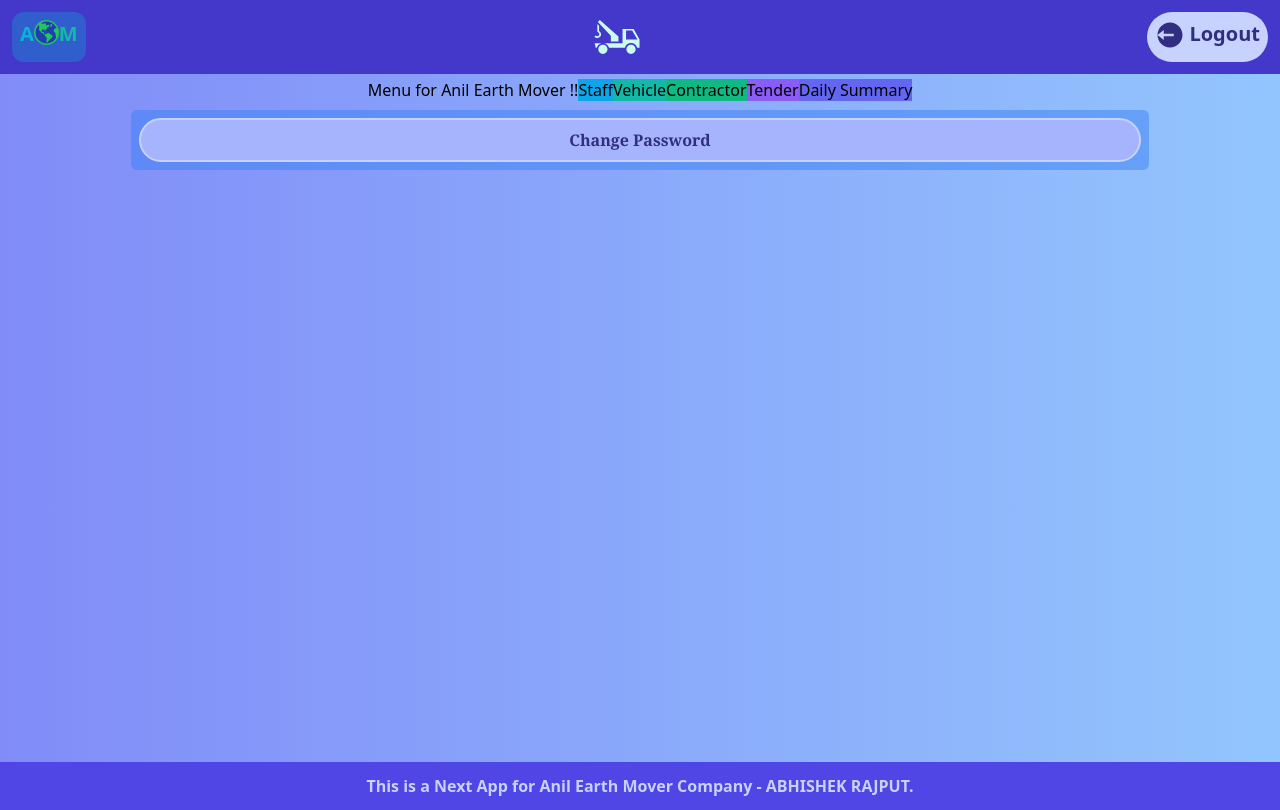
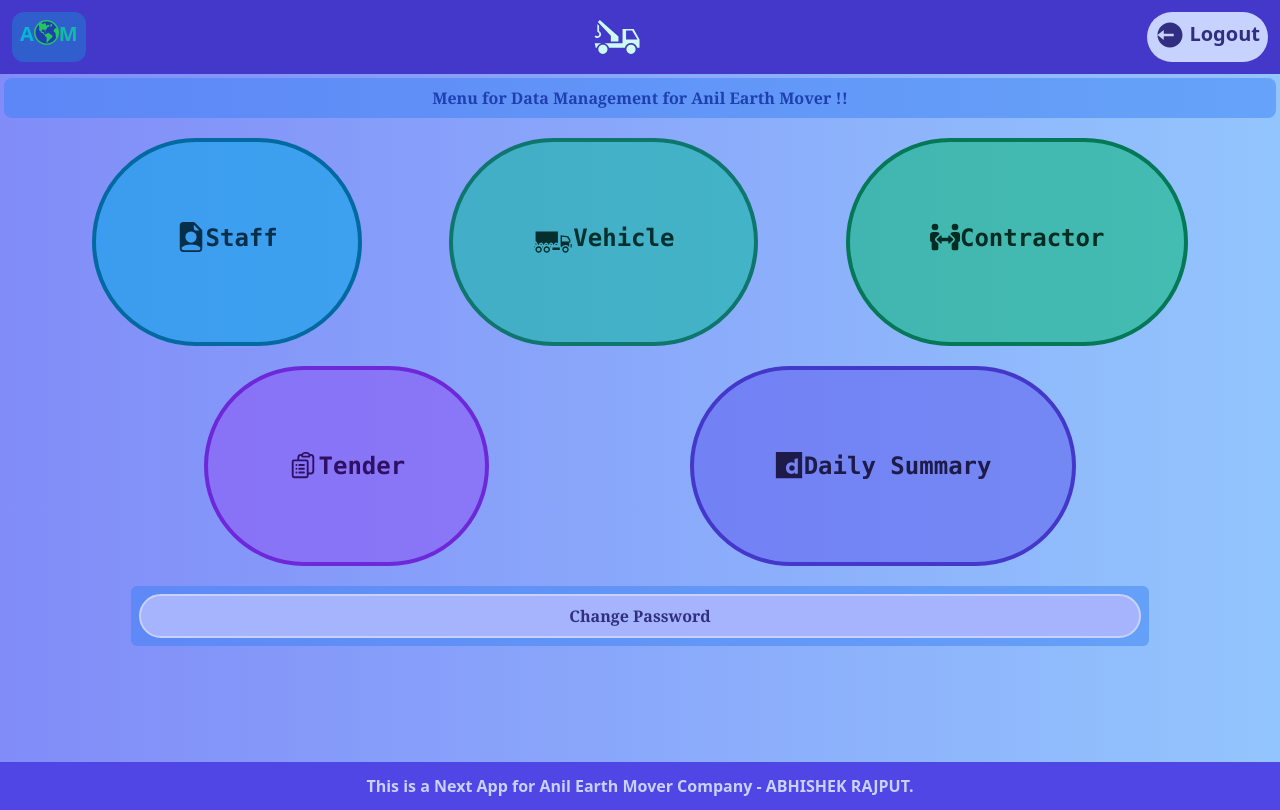
Before and after one commit to Abhi16082001/AEM-DManagement, a Next.js app: page /menu in a window 1280 px wide. Built offline with nearby package versions, Linux system fonts and the light colour scheme.

Commit message:
Styling Completed

```diff
--- a/app/menu/page.js
+++ b/app/menu/page.js
@@ -1,6 +1,11 @@
 "use client"
 import Link from "next/link"
 import { useState } from "react"
+import { BsFillFileEarmarkPersonFill } from "react-icons/bs";
+import { GiTruck } from "react-icons/gi";
+import { FaPeopleArrows } from "react-icons/fa";
+import { FaDailymotion } from "react-icons/fa6";
+import { HiOutlineClipboardDocumentList } from "react-icons/hi2";
 export default function Page() {
     const [pflag, setpflag] = useState(false)
     const [dmodel, setdmodel] = useState({})
@@ -42,16 +47,20 @@ export default function Page() {
 
  return (
   <>
-  <div className="flex-col justify-items-center space-y-2 p-1 ">
-    <div  >
-  Menu for Anil Earth Mover !!
-  <Link className="bg-sky-500" href='staff'>Staff</Link>
-  <Link className="bg-teal-500" href='vehicle'>Vehicle</Link>
-  <Link className="bg-emerald-500" href='contractor'>Contractor</Link>
-  <Link className="bg-violet-500" href='tender'>Tender</Link>
-  <Link className="bg-indigo-500" href='daily'>Daily Summary</Link>
+  <div className="flex-col justify-items-center  space-y-5 p-1 ">
+  <p className="text-center bg-blue-500 bg-opacity-50 rounded-lg p-2 font-serif font-extrabold text-blue-800 w-full"> Menu for Data Management for  Anil Earth Mover !!</p>
+    <div className="flex flex-col w-full space-y-5"  >
+      <div className="flex flex-col sm:flex-row sm:justify-evenly space-y-5 sm:space-y-0 ">
+  <Link className="rounded-full font-mono hover:text-sky-800 font-extrabold text-sky-950 bg-opacity-60 hover:bg-opacity-20 flex flex-row justify-evenly p-10 sm:p-20 border-4 border-sky-700 text-lg sm:text-2xl bg-sky-500" href='staff'><BsFillFileEarmarkPersonFill size={30} /><p className="text-center">Staff</p></Link>
+  <Link className="rounded-full font-mono hover:text-teal-800 font-extrabold text-teal-950 bg-opacity-60 hover:bg-opacity-20 flex flex-row justify-evenly p-10 sm:p-20 border-4 border-teal-700 text-lg sm:text-2xl bg-teal-500" href='vehicle'><GiTruck size={40} />Vehicle</Link>
+  <Link className="rounded-full font-mono hover:text-emerald-800 font-extrabold text-emerald-950 bg-opacity-60 hover:bg-opacity-20 flex flex-row justify-evenly p-10 sm:p-20 border-4 border-emerald-700 text-lg sm:text-2xl bg-emerald-500" href='contractor'><FaPeopleArrows size={30} />Contractor</Link>
   </div>
-  <div className="bg-blue-500 bg-opacity-50 p-2 justify-items-center rounded-md w-full sm:w-4/5 ">
+  <div className="flex  flex-col sm:flex-row  sm:justify-evenly space-y-5 sm:space-y-0 ">
+  <Link className="rounded-full font-mono hover:text-violet-800 font-extrabold text-violet-950 bg-opacity-60 hover:bg-opacity-20 flex flex-row justify-evenly p-10 sm:p-20 border-4 border-violet-700 text-lg sm:text-2xl bg-violet-500" href='tender'><HiOutlineClipboardDocumentList size={30} />Tender</Link>
+  <Link className="rounded-full font-mono hover:text-indigo-800 font-extrabold text-indigo-950 bg-opacity-60 hover:bg-opacity-20 flex flex-row justify-evenly p-10 sm:p-20 border-4 border-indigo-700 text-lg sm:text-2xl bg-indigo-500" href='daily'><FaDailymotion size={30} />Daily Summary</Link>
+  </div>
+  </div>
+  <div  className="bg-blue-500 bg-opacity-50 p-2 justify-items-center rounded-md w-full sm:w-4/5 ">
 
 {pflag?( <> <form onSubmit={handleupdate} className="bg-indigo-200 bg-opacity-50  space-y-4 w-full sm:w-4/5 p-2 rounded-lg border-2 border-indigo-700">
 <label htmlFor="pwd" className="block text-md font-semibold text-indigo-800">
--- a/app/page.js
+++ b/app/page.js
@@ -29,8 +29,9 @@ const [alert, setalert] = useState("")
 
  return (
   <>
-  This is the app for company Anil Earth Mover !!
-
+  <div className='flex flex-col items-center w-full space-y-10'>
+  <p className='text-center bg-indigo-500 bg-opacity-50 w-full xs:text-3xl font-mono p-3 rounded-lg font-extrabold'>!! Anil Earth Mover !!</p>
+<div className=' rounded-lg p-3 w-full sm:w-3/5 '>
   <form onSubmit={fetchv} className="space-y-4">
 <label htmlFor="pwd" className="block text-md font-semibold text-indigo-800">
       Enter Password:
@@ -54,7 +55,8 @@ const [alert, setalert] = useState("")
       {alert}
     </div>
   )}
-
+</div>
+</div>
   </>
  )
 }
--- a/app/staff/page.js
+++ b/app/staff/page.js
@@ -10,7 +10,7 @@ export default function Page() {
   const [chck, setchck] = useState("")
   const [dalert, setdalert] = useState("")
   const [eflag, seteflag] = useState(false)
-    const [srle, setsrle] = useState("")
+    const [srle, setsrle] = useState("All")
     const [smodel, setsmodel] = useState({})
     const [alert, setalert] = useState("")
     const [stf, setstf] = useState([])
@@ -175,11 +175,11 @@ console.log(data)
   <div className="bg-gradient-to-r from-indigo-600 to-purple-300  w-11/12 lg:w-4/5  text-sm lg:text-lg flex flex-col sm:flex-row sm:justify-center sm:gap-8  font-serif font-semibold  p-2  rounded-md">
   <p className='text-center'>Menu for Staff  !! </p>
   <select className='rounded-full sm:p-1 p-2 bg-indigo-200' onChange={cstf} name="srole" id="srole">
-    <option value="">Choose Staff type</option>
+
+  <option value="All">All</option>
   <option value="Driver">Driver</option>
   <option value="Operator">Operator</option>
   <option value="Helper">Helper</option>
-  <option value="All">All</option>
 </select>
 
 </div>
--- a/app/vehicle/page.js
+++ b/app/vehicle/page.js
@@ -10,7 +10,7 @@ export default function Page() {
   const [dalert, setdalert] = useState("")
   const [chck, setchck] = useState("")
   const [eflag, seteflag] = useState(false)
-    const [vtpe, setvtpe] = useState("")
+    const [vtpe, setvtpe] = useState("All")
     const [vmodel, setvmodel] = useState({})
     const [alert, setalert] = useState("")
     const [vhcl, setvhcl] = useState([])
@@ -170,11 +170,11 @@ const data= await response.json()
   <div className="bg-gradient-to-r from-indigo-600 to-purple-300 w-11/12 lg:w-4/5  text-sm sm:text-lg flex flex-col sm:flex-row sm:justify-center sm:gap-8  font-serif font-semibold  p-2  rounded-md">
   <p className='text-center'>Menu for Vehicles !! </p>
   <select className='rounded-full sm:p-1 p-2 bg-indigo-200' onChange={cvhcl} name="vtype" id="vtype">
-    <option value="">Choose Vehicle type</option>
+
+  <option value="All">All</option>
   <option value="JCB">JCB</option>
   <option value="Hyva">Hyva</option>
   <option value="Poclain">Poclain</option>
-  <option value="All">All</option>
 </select>
 
 </div>
```
